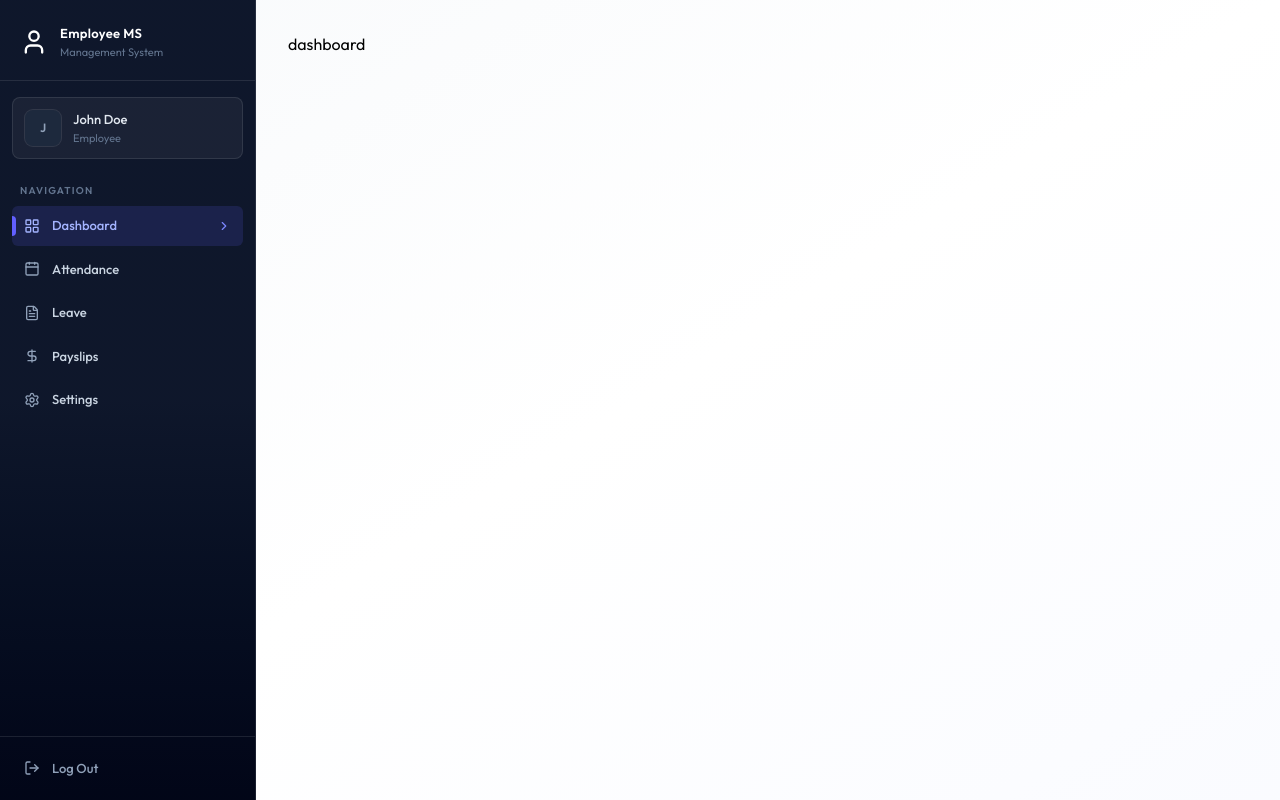
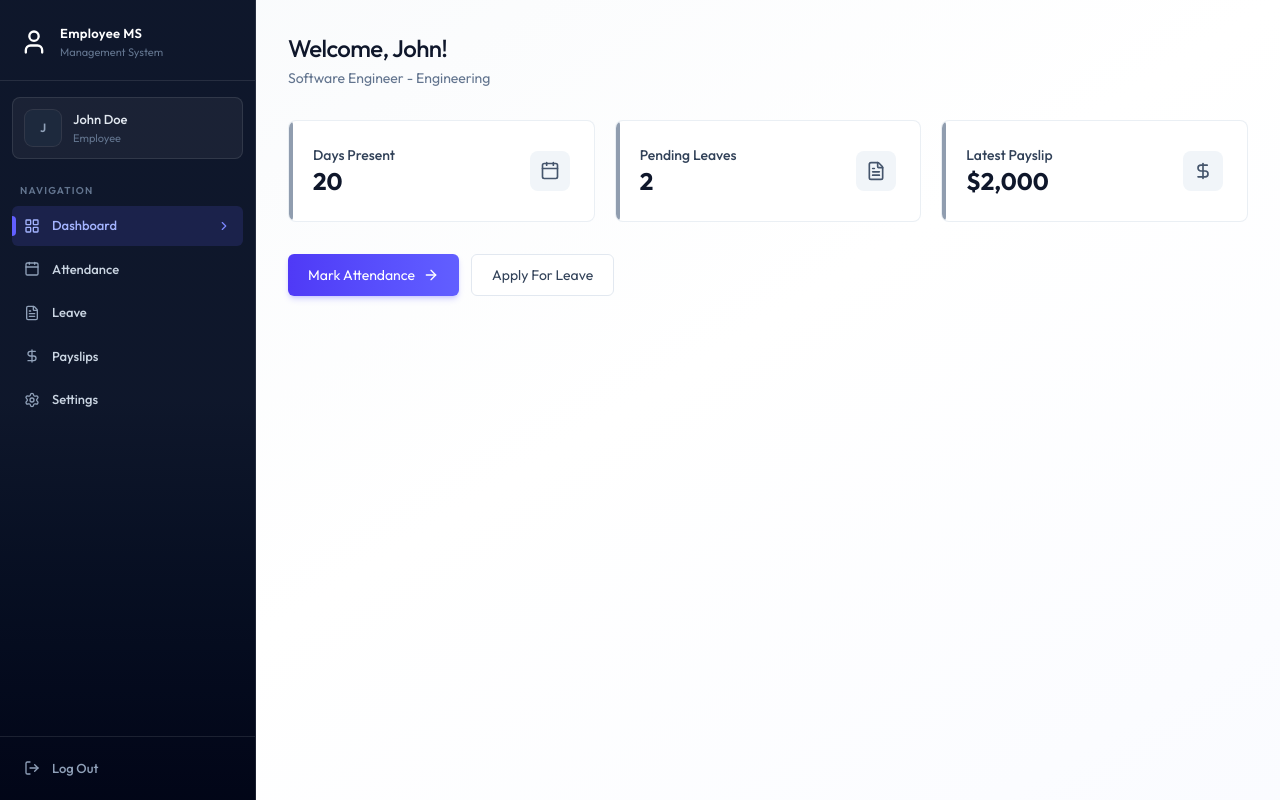
Before and after one commit to DIVYANSHK0704/FULLSTACK-EMS, a React (Vite) app in the folder client/: page /dashboard in a window 1280 px wide. Built offline with nearby package versions, Linux system fonts and the light colour scheme; the HTML template or start-up script is replaced by a standard one.

Commit message:
dashboard page ui complete

```diff
--- /dev/null
+++ b/client/src/Components/AdminDashboard.jsx
@@ -0,0 +1,71 @@
+import { Building2Icon, CalendarIcon, FileTextIcon, UsersIcon } from 'lucide-react'
+import React from 'react'
+
+const AdminDashboard = ({data}) => {
+    const stats = [
+        {
+            icon: UsersIcon,
+            value: data.totalEmployees,
+            label:"Total Employees",
+            description:"Active Workforce"
+        },
+        {
+            icon: Building2Icon,
+            value: data.totalDepartments,
+            label:"Departments",
+            description:"Organization Units"
+        },
+        {
+            icon: CalendarIcon,
+            value: data.totalAttandance,
+            label:"Attendance",
+            description:"Checked in today"
+        },
+        {
+            icon: FileTextIcon,
+            value: data.pendingLeaves,
+            label:"Pending Leaves",
+            description:"Awaiting Approval"
+        },
+    ]
+  return (
+     <div className="animate-fade-in">
+
+        <div className="page-header">
+
+            <h1 className="page-title">Dashboard</h1>
+
+            <p className="page-subtitle">
+                WELCOME BACK! Admin Here Is Your Overview
+            </p>
+
+        </div>
+
+        <div className="grid grid-cols-1 sm:grid-cols-2 lg:grid-cols-4 gap-4 sm:gap-5 mb-8">
+             {stats.map((s) => (
+                <div key={s.label} className="card card-hover p-5 sm:p-6 relative overflow-hidden group flex items-center justify-between">
+
+                    <div>
+
+                        <div className="absolute left-0 top-0 bottom-0 w-1 rounded-r-full bg-slate-500/70 group-hover:bg-indigo-500/70"/>
+
+                        <p className="text-sm font-medium text-slate-700">
+                            {s.label}
+                        </p>
+
+                        <p className="text-2xl font-bold text-slate-900">
+                            {s.value}
+                        </p>
+                    </div>
+
+                    <s.icon className='size-10 p-2.5 rounded-lg bg-slate-100 text-slate-600 group-hover:bg-indigo-50 group-hover:text-indigo-600 transition-colors duration-200' />
+
+                </div>
+             ))}
+        </div>
+
+    </div>
+  )
+}
+
+export default AdminDashboard
--- /dev/null
+++ b/client/src/Components/EmployeeDashboard.jsx
@@ -0,0 +1,82 @@
+import { ArrowRightIcon, CalendarIcon, DollarSignIcon, FileTextIcon } from "lucide-react";
+import { Link } from "react-router-dom";
+
+const EmployeeDashboard = ({data}) => {
+    const emp = data.employee;
+
+    const cards = [
+        {
+            icon: CalendarIcon,
+            value: data.currentMonthAttendance,
+            title:"Days Present",
+            subtitle:"This Month"
+        },
+
+        {
+            icon: FileTextIcon,
+            value: data.pendingLeaves,
+            title:"Pending Leaves",
+            subtitle:"Awaiting approval"
+        },
+
+         {
+            icon: DollarSignIcon,
+            value: data.latestPayslip ? `$${data.latestPayslip.netSalary ?.toLocaleString()}` : "N/A",
+            title:"Latest Payslip",
+            subtitle:"Most Recent Payout"
+        }
+
+    ]
+  return (
+    <div className="animate-fade-in">
+
+        <div className="page-header">
+
+            <h1 className="page-title">Welcome, {emp?.firstName}!</h1>
+
+            <p className="page-subtitle">
+                {emp?.position} - {emp?.department || "No Department"}
+            </p>
+
+        </div>
+
+        <div className="grid grid-cols-1 sm:grid-cols-3 gap-4 sm:gap-5 mb-8">
+             {cards.map((card,index) => (
+                <div key={index} className="card card-hover p-5 sm:p-6 relative overflow-hidden group flex items-center justify-between">
+
+                    <div className="">
+
+                        <div className="absolute left-0 top-0 bottom-0 w-1 rounded-r-full bg-slate-500/70 group-hover:bg-indigo-500/70"/>
+
+                        <p className="text-sm font-medium text-slate-700">
+                            {card.title}
+                        </p>
+
+                        <p className="text-2xl font-bold text-slate-900">
+                            {card.value}
+                        </p>
+                    </div>
+
+                    <card.icon className='size-10 p-2.5 rounded-lg bg-slate-100 text-slate-600 group-hover:bg-indigo-50 group-hover:text-indigo-600 transition-colors duration-200' />
+
+                </div>
+             ))}
+        </div>
+
+        <div className="flex flex-col sm:flex-row gap-3">
+
+            <Link to="/attendance" className="btn-primary text-center inline-flex items-center justify-center gap-2">
+            Mark Attendance <ArrowRightIcon className="w-4 h-4" />
+            </Link>
+
+            <Link to="/leave" className="btn-secondary text-center">
+            Apply For Leave
+            </Link>
+
+        </div>
+
+    </div>
+  )
+}
+
+export default EmployeeDashboard
--- /dev/null
+++ b/client/src/Components/Loading.jsx
@@ -0,0 +1,11 @@
+const Loading = () => {
+  return (
+    <div className='flex justify-center h-screen items-center'>
+
+        <div className="animate-spin size-8 border-2 border-indigo-600 border-t-transparent rounded-full" />
+
+    </div>
+  )
+}
+
+export default Loading
--- a/client/src/Pages/Dashboard.jsx
+++ b/client/src/Pages/Dashboard.jsx
@@ -1,9 +1,29 @@
+import { useEffect, useState } from "react"
+import { dummyAdminDashboardData, dummyEmployeeDashboardData } from "../assets/assets"
+import Loading from "../Components/Loading"
+import EmployeeDashboard from "../Components/EmployeeDashboard"
+import AdminDashboard from "../Components/AdminDashboard"
+
 const Dashboard = () => {
-  return (
-    <div>
-      dashboard
-    </div>
-  )
+  const [data, setData] = useState(null)
+  const [loading, setLoading] = useState(true)
+
+  useEffect(() => {
+    setData(dummyEmployeeDashboardData)
+    setTimeout(() => {
+      setLoading(false)
+    }, 1000);
+  },[])
+
+  if(loading) return <Loading />
+  if(!data) return <p className="text-center text-slate-500 py-12">Failed To Load Data</p>
+
+  if(data.role === "ADMIN"){
+    return <AdminDashboard data={data} />
+  }else{
+    return <EmployeeDashboard data={data} />
+  }
+
 }
 
 export default Dashboard
```
